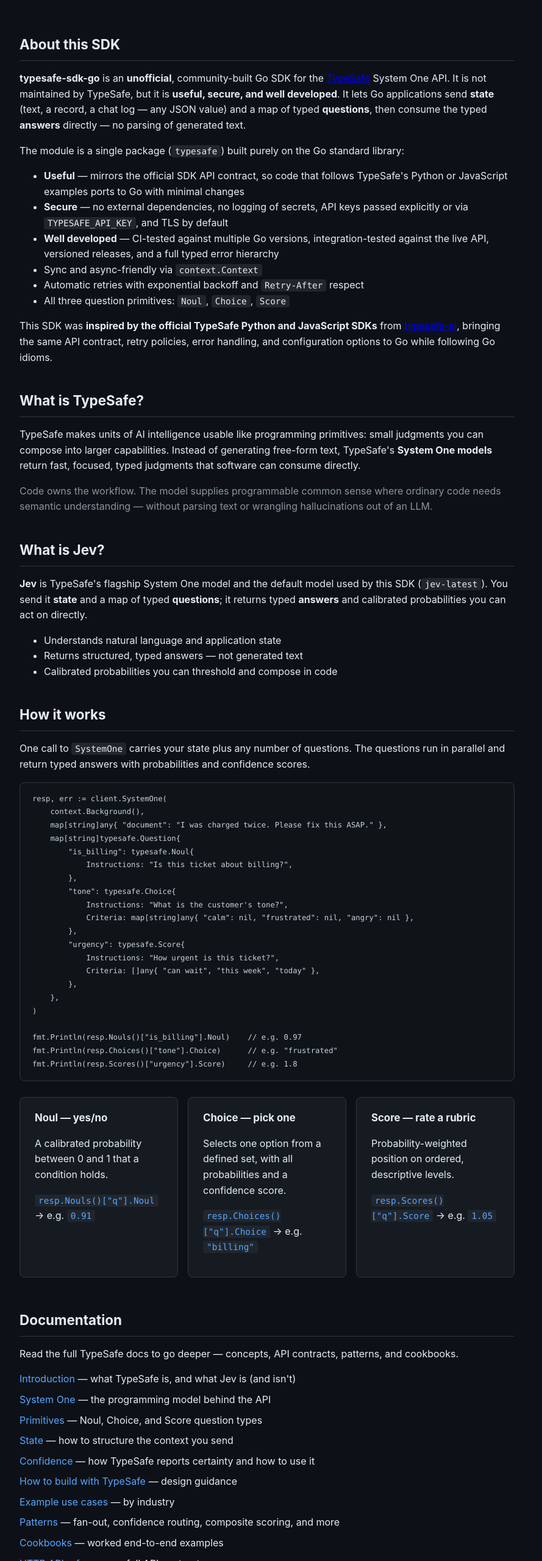
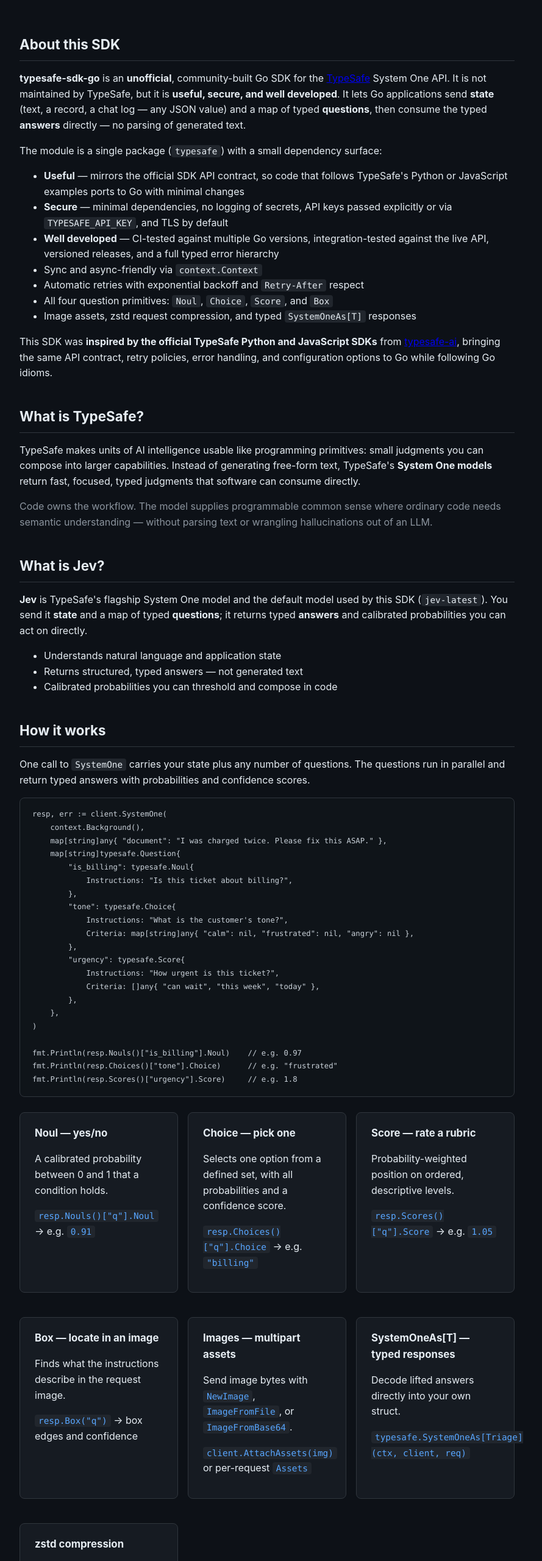
Before and after one commit to programadormarin/typesafe-sdk-go, a plain HTML site: page docs/index.html in a window 1280 px wide. Shown: the part 240-2800 px from the top of the page at 61% size, without its empty margins (202-1091 px from the left). Drawn offline with Linux system fonts and the light colour scheme.

Commit message:
docs: document Box, images, compression, and typed responses

```diff
--- a/docs/index.html
+++ b/docs/index.html
@@ -4,7 +4,7 @@
   <meta charset="utf-8">
   <meta name="viewport" content="width=device-width, initial-scale=1">
   <title>TypeSafe Go SDK</title>
-  <meta name="description" content="An unofficial Go SDK for the TypeSafe System One API. A typed, dependency-free client for sending state and questions to TypeSafe's System One models, inspired by the official Python and JavaScript SDKs.">
+  <meta name="description" content="An unofficial Go SDK for the TypeSafe System One API. A typed Go client for sending state and questions to TypeSafe's System One models, inspired by the official Python and JavaScript SDKs.">
   <style>
     :root {
       --bg: #0d1117;
@@ -137,18 +137,19 @@
       of generated text.
     </p>
     <p>
-      The module is a single package (<code>typesafe</code>) built purely on the Go standard library:
+      The module is a single package (<code>typesafe</code>) with a small dependency surface:
     </p>
     <ul>
       <li><strong>Useful</strong> — mirrors the official SDK API contract, so code that follows TypeSafe's
       Python or JavaScript examples ports to Go with minimal changes</li>
-      <li><strong>Secure</strong> — no external dependencies, no logging of secrets, API keys passed explicitly
+      <li><strong>Secure</strong> — minimal dependencies, no logging of secrets, API keys passed explicitly
       or via <code>TYPESAFE_API_KEY</code>, and TLS by default</li>
       <li><strong>Well developed</strong> — CI-tested against multiple Go versions, integration-tested against the
       live API, versioned releases, and a full typed error hierarchy</li>
       <li>Sync and async-friendly via <code>context.Context</code></li>
       <li>Automatic retries with exponential backoff and <code>Retry-After</code> respect</li>
-      <li>All three question primitives: <code>Noul</code>, <code>Choice</code>, <code>Score</code></li>
+      <li>All four question primitives: <code>Noul</code>, <code>Choice</code>, <code>Score</code>, and <code>Box</code></li>
+      <li>Image assets, zstd request compression, and typed <code>SystemOneAs[T]</code> responses</li>
     </ul>
     <p>
       This SDK was <strong>inspired by the official TypeSafe Python and JavaScript SDKs</strong> from
@@ -228,6 +229,26 @@
         <p>Probability-weighted position on ordered, descriptive levels.</p>
         <p><code>resp.Scores()["q"].Score</code> &rarr; e.g. <code>1.05</code></p>
       </div>
+      <div class="card">
+        <h3>Box — locate in an image</h3>
+        <p>Finds what the instructions describe in the request image.</p>
+        <p><code>resp.Box("q")</code> &rarr; box edges and confidence</p>
+      </div>
+      <div class="card">
+        <h3>Images — multipart assets</h3>
+        <p>Send image bytes with <code>NewImage</code>, <code>ImageFromFile</code>, or <code>ImageFromBase64</code>.</p>
+        <p><code>client.AttachAssets(img)</code> or per-request <code>Assets</code></p>
+      </div>
+      <div class="card">
+        <h3>SystemOneAs[T] — typed responses</h3>
+        <p>Decode lifted answers directly into your own struct.</p>
+        <p><code>typesafe.SystemOneAs[Triage](ctx, client, req)</code></p>
+      </div>
+      <div class="card">
+        <h3>zstd compression</h3>
+        <p>Bodies of 1 KiB or more are compressed by default; opt out for incompatible proxies.</p>
+        <p><code>CompressionNone</code> or <code>WithCompression(...)</code></p>
+      </div>
     </div>
   </section>
 
@@ -237,7 +258,7 @@
     <ul class="links">
       <li><a href="https://docs.typesafe.ai/introduction">Introduction</a> — what TypeSafe is, and what Jev is (and isn't)</li>
       <li><a href="https://docs.typesafe.ai/concepts/system-one">System One</a> — the programming model behind the API</li>
-      <li><a href="https://docs.typesafe.ai/primitives">Primitives</a> — Noul, Choice, and Score question types</li>
+      <li><a href="https://docs.typesafe.ai/primitives">Primitives</a> — Noul, Choice, Score, and Box question types</li>
       <li><a href="https://docs.typesafe.ai/concepts/state">State</a> — how to structure the context you send</li>
       <li><a href="https://docs.typesafe.ai/confidence">Confidence</a> — how TypeSafe reports certainty and how to use it</li>
       <li><a href="https://docs.typesafe.ai/concepts/how-to-build-with-system-one">How to build with TypeSafe</a> — design guidance</li>
```
Also changed, not shown: 1 other file.
